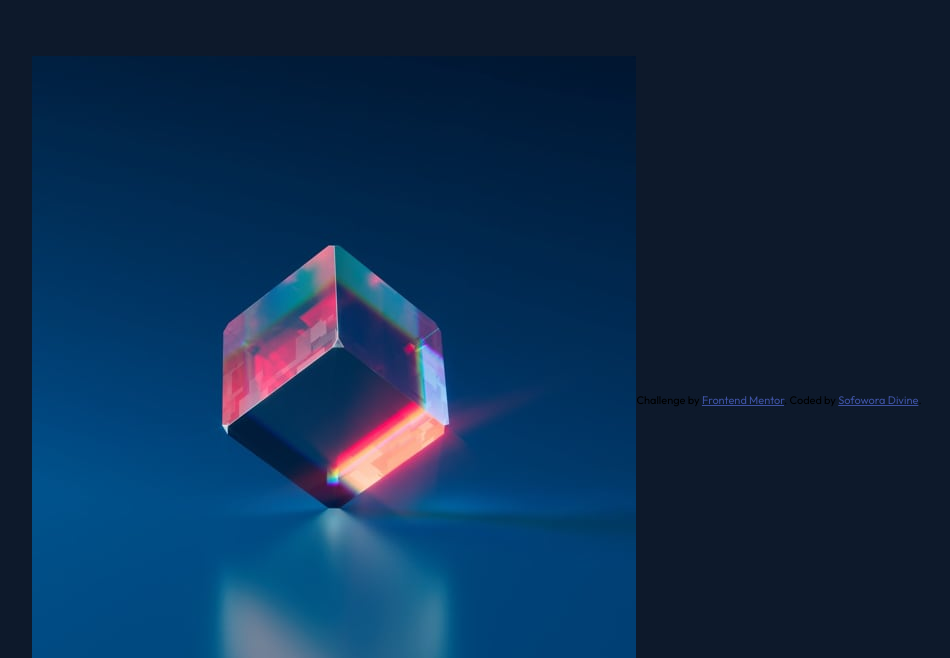
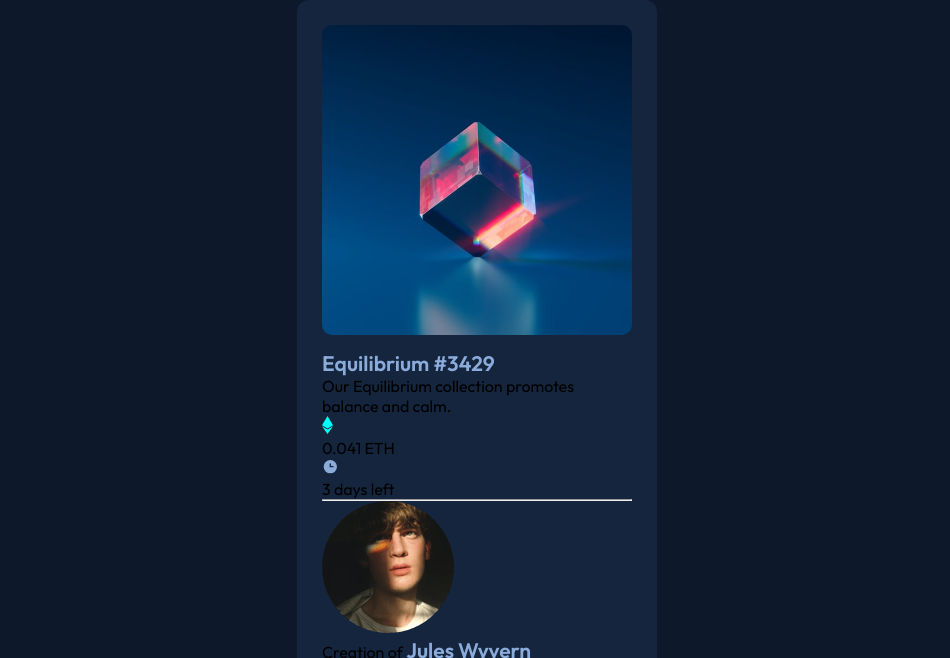
Before and after one commit to Deodiv/nft-preview-card-component-main, a plain HTML site: page index.html in a window 1280 px wide. Shown: the top 658 px of the page, without its empty margins (163-1113 px from the left). Drawn offline with Linux system fonts and the light colour scheme.

Commit message:
Adding new files and Updating code

```diff
--- a/index.html
+++ b/index.html
@@ -12,24 +12,36 @@
 <body>
   <div class="container">
     <div class="card">
-      <img src="/images/image-equilibrium.jpg" alt="NFT Equilibrium image">
+      <div class="img-top">
+        <img src="/images/image-equilibrium.jpg" alt="NFT Equilibrium image">
+        <div class="img-overlay">
+          <img src="images/icon-view.svg" alt="">
+        </div>
+      </div>
+      <div class="text">
+        <a href="#">Equilibrium #3429</a>
+        <p>Our Equilibrium collection promotes balance and calm.</p>
+        <div class="small-text">
+          <div class="eth">
+            <img src="images/icon-ethereum.svg" alt="Ethereum icon">
+            <p>0.041 ETH</p>
+          </div>
+          <div class="time">
+            <img src="images/icon-clock.svg" alt="Clock icon">
+            <p>3 days left </p>
+          </div>
+        </div>
+        <hr>
+        <div class="author">
+          <img src="images/image-avatar.png" alt="Author's image">
+          <p>Creation of <a href="#">Jules Wyvern</a></p>
+        </div>
 
-      <div class="text">
-        <h1>Equilibrium #3429</h1>
-        <p>Our Equilibrium collection promotes balance and calm.</p>
-        <span>0.041 ETH</span>
-        <span>3 days left</span>
-        <span>Creation of Jules Wyvern</span>
       </div>
     </div>
-
-
   </div>
 
 
-  <div class="attribution">
-    Challenge by <a href="https://www.frontendmentor.io?ref=challenge" target="_blank">Frontend Mentor</a>.
-    Coded by <a href="https://github.com/Deodiv">Sofowora Divine</a>.
-  </div>
+
 </body>
 </html>
--- a/style.css
+++ b/style.css
@@ -2,20 +2,65 @@
 * {
     padding: 0;
     margin: 0;
+    box-sizing: border-box;
 }
 body {
     background: hsl(217, 54%, 11%);
     font-family: 'Outfit', sans-serif;
+    /* display: flex;
+    justify-content: center;
+    align-items: center; */
     min-height: 100vh;
-    display: flex;
-    justify-content: center;
-    align-items: center;
 }
-
-
-
-
-
+.container {
+    max-width: 360px;
+    margin: 0 auto;
+}
+.card {
+    background: hsl(216, 50%, 16%);
+    width: 100%;
+    padding: 25px;
+    border-radius: 12px;
+    box-shadow: 1 px 1px 25px;
+}
+.img-top {
+    position: relative;
+}
+.img-top img {
+    max-width: 100%;
+    border-radius: 10px;
+    display: block;
+}
+.img-overlay {
+    position: absolute;
+    left: 0;
+    top: 0;
+    height: 100%;
+    width: 100%;
+    background-color: hsla(178, 100%, 50%,0.5);
+    display: none;
+}
+.img-top:hover .img-overlay {
+    border-radius: 12px;
+    display: block;
+    cursor:pointer;
+}
+.img-overlay img {
+    position: absolute;
+    width: 50px;
+    top: 50%;
+    left: 50%;
+    transform: translate(-50%, -50%);
+}
+.text {
+    padding: 15px 0;
+}
+.text a {
+    text-decoration: none;
+    font-size: 1.315rem;
+    font-weight: 600;
+    color: hsl(215, 51%, 70%);
+}
 
 
 
```
Also changed, not shown: images/icon-clock.svg (added), images/icon-ethereum.svg (added), images/icon-view.svg (added).
